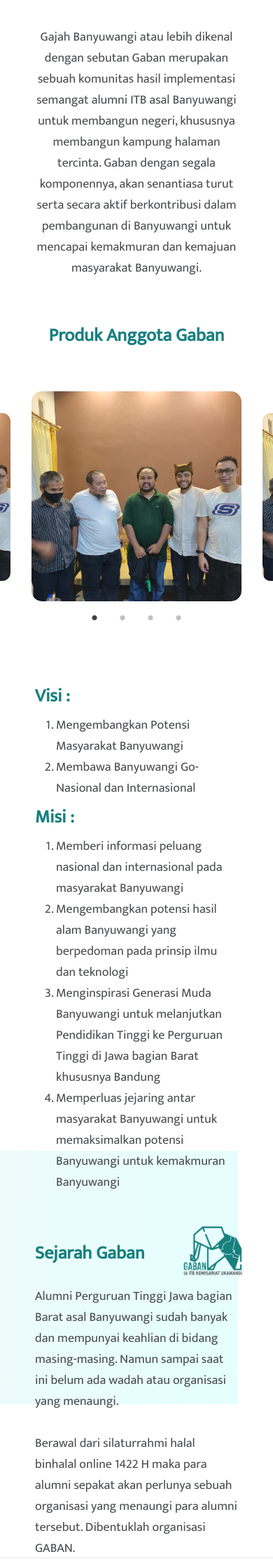
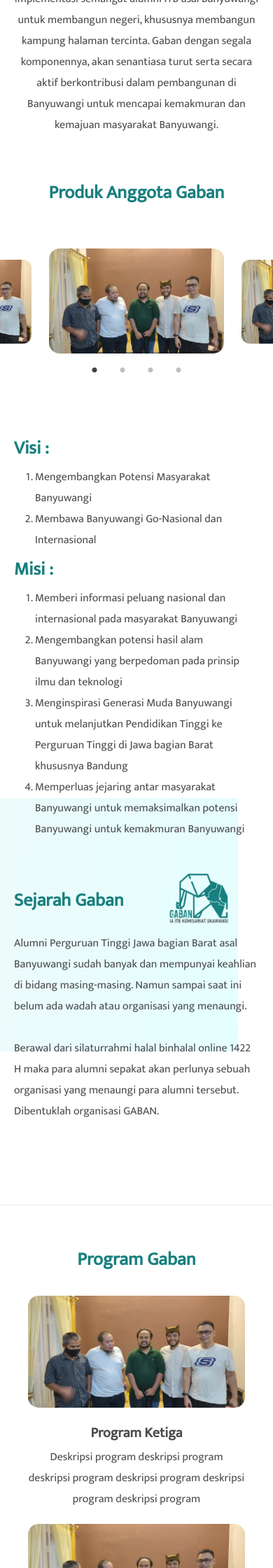
Before and after one commit to MrizalMuhaimin/landing-page-gaban, a Django app: page / in a window 390 px wide. Shown: the part 526-2766 px from the top of the page at 70% size. Run offline with Django 3.2, Linux system fonts and the light colour scheme; some libraries are stand-ins or nearby versions.

Commit message:
@media 400px

```diff
--- a/static/general/css/footer.css
+++ b/static/general/css/footer.css
@@ -155,3 +155,18 @@ footer .right > div{
         min-width: 35%;
     }
 }
+
+@media (max-width: 400px){
+    footer h2 {
+        font-size: 18px;
+    }
+
+    footer p{
+        font-size: 12px;
+        line-height: 20px;
+    }
+    footer{
+        padding-left: 20px;
+        padding-right: 20px;
+    }
+}
--- a/static/general/css/header.css
+++ b/static/general/css/header.css
@@ -40,3 +40,16 @@
     font-weight: 500;
     font-size: 18px
 }
+
+
+@media (max-width: 400px){
+    .header p{
+        font-weight: 500;
+        font-size: 14px
+    }
+    .header-tagline {
+        padding-left: 20px;
+        padding-right: 20px;
+    }
+
+}
--- a/static/home/css/profil.css
+++ b/static/home/css/profil.css
@@ -59,3 +59,17 @@
         height: 195px;
     }
 }
+
+@media (max-width: 400px){
+    .profil-vidio iframe{
+        width: 250.74px;
+        height: 150px;
+    }
+    .profil-vidio p{
+        font-size: 16px;
+    }
+    .profil-vidio {
+        padding-left: 20px;
+        padding-right: 20px;
+    }
+}
--- a/static/home/css/program.css
+++ b/static/home/css/program.css
@@ -138,4 +138,9 @@
         margin-top: 50px ;
         margin-bottom: 10px;
     }
+    .program-gaban{
+
+        padding-left: 20px;
+        padding-right: 20px;
+    }
 }
--- a/static/home/css/sejarah.css
+++ b/static/home/css/sejarah.css
@@ -130,3 +130,20 @@
 
     }
 }
+
+@media (max-width:400px){
+    .logo{
+        right: 70px;
+
+    }
+    .sejarah{
+        padding-left: 20px;
+        padding-right: 20px;
+    }
+
+    .sejarah p{
+        font-size: 16px;
+    }
+
+
+}
--- a/static/home/css/sponsor.css
+++ b/static/home/css/sponsor.css
@@ -47,6 +47,15 @@
 @media (max-width:600px){
     .slider_items img{
         width: 300px;
+        height: 150px;
+
+
+    }
+}
+
+@media (max-width:400px){
+    .slider_items img{
+        width: 250px;
 
     }
 
--- a/static/home/css/tagline.css
+++ b/static/home/css/tagline.css
@@ -137,5 +137,21 @@
     .title-foto p{
         font-size: 12px;
     }
+}
+
+@media (max-width: 400px){
+
+    .title-foto div{
+        margin-bottom: 20px;
+    }
+
+    .tagline-text > p{
+        top:60px;
+        font-size: 20px;
+        line-height: 25px;
+    }
+    .tagline img{
+        width: 100px;
+    }
 
 }
--- a/static/home/css/visimisi.css
+++ b/static/home/css/visimisi.css
@@ -71,3 +71,14 @@
         font-size: 26px;
     }
 }
+
+@media (max-width: 400px) {
+    .visi-misi{
+        padding-left: 20px;
+        padding-right: 20px;
+    }
+    .visi li , .misi li {
+        font-size: 16px;
+    }
+
+}
```
